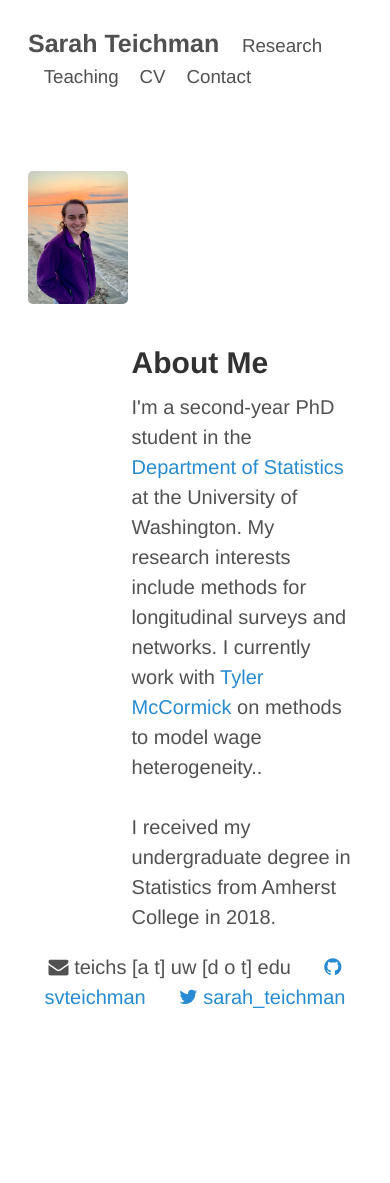
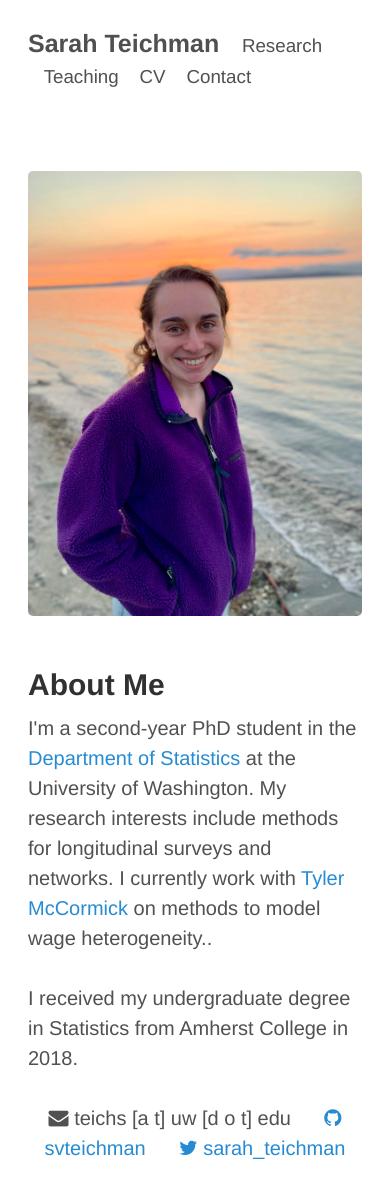
Before and after one commit to svteichman/svteichman.github.io, a Jekyll site: the page built from index.html, in a window 390 px wide. Built offline with Jekyll 4.4.1, drawn with Linux system fonts in a browser that asks for light colours; before the commit the page ends 1032 px from its top, so only the background shows below that.

Commit message:
fixing for mobile

```diff
--- a/index.html
+++ b/index.html
@@ -14,6 +14,21 @@ title: Sarah Teichman
     width: 66%;
     padding: 0 10px 0 0;
     float: right;
+}
+	@media only screen and (max-width: 800px) {
+
+   .first-column {
+        width: 100%;
+        padding-bottom: 10px;
+        float: none;
+    }
+
+    .second-column {
+        width: 100%;
+        padding-bottom: 10px;
+        float: none;
+    }
+
 }
 </style>
 
```
